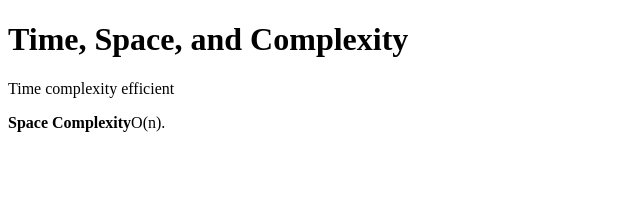
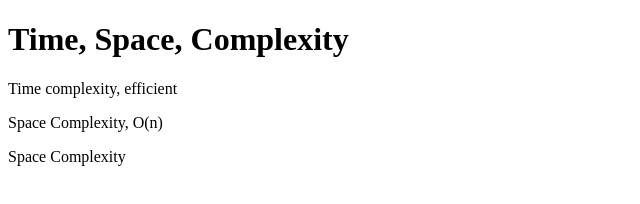
Before and after one commit to acciojob/time-and-space-complexity-bsp3725k, a website: page main.html in a window 1280 px wide. Shown: the whole page, without its empty margins (0-640 px from the left). Drawn offline with Linux system fonts and the light colour scheme.

Commit message:
created a submission

```diff
--- a/main.html
+++ b/main.html
@@ -8,9 +8,10 @@
 
 <body>
 	<!-- the entire body must be written by student -->
-	<h1>Time, Space, and Complexity</h1>
-    <p>Time complexity efficient</p>
-	<p><b>Space Complexity</b>O(n).</p>
+	<h1>Time, Space, Complexity</h1>
+	<p>Time complexity, efficient</p>
+	<p>Space Complexity, O(n)</p>
+	<p>Space Complexity</p>
     <script type="text/javascript" src="./script.js">
 </script>
 
```
